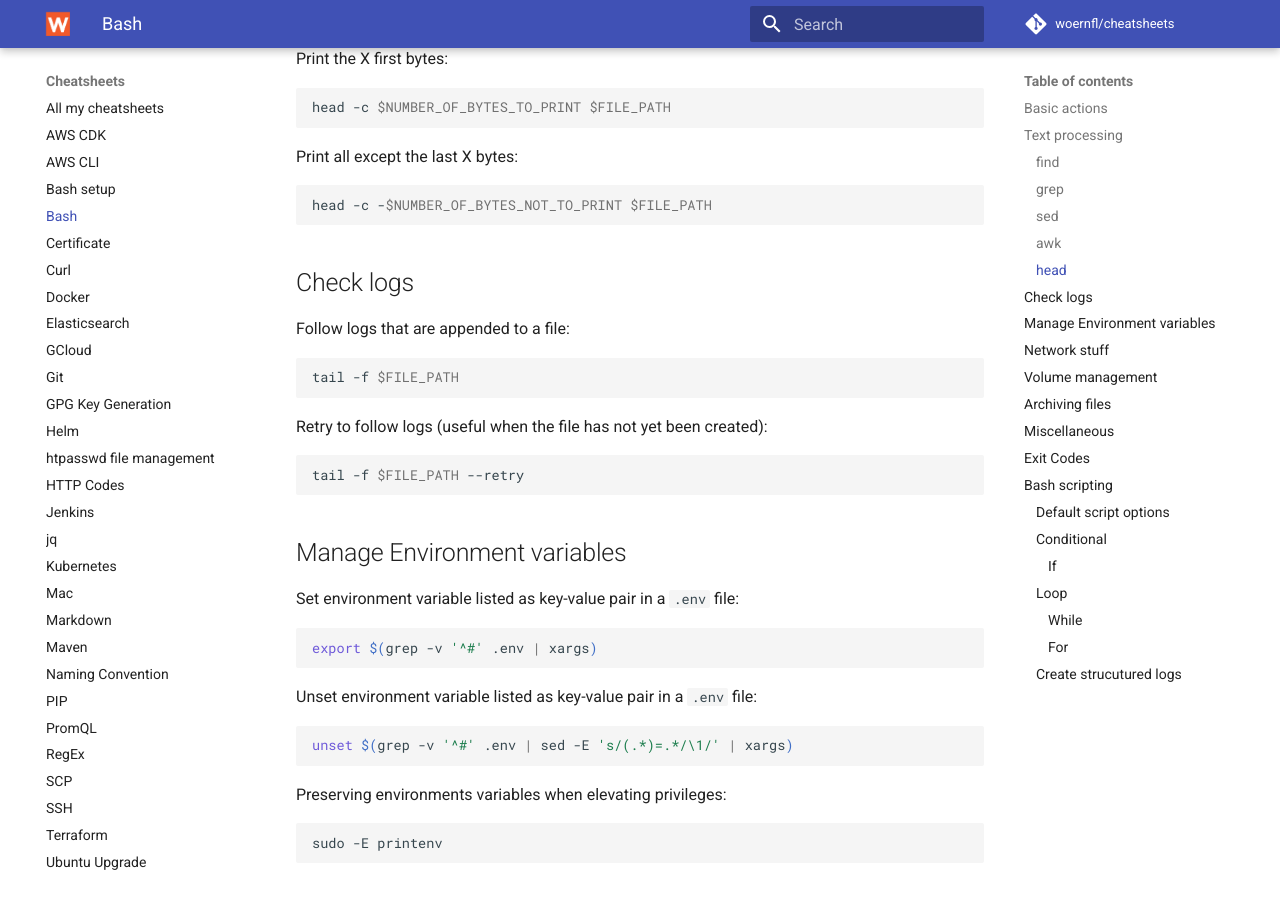
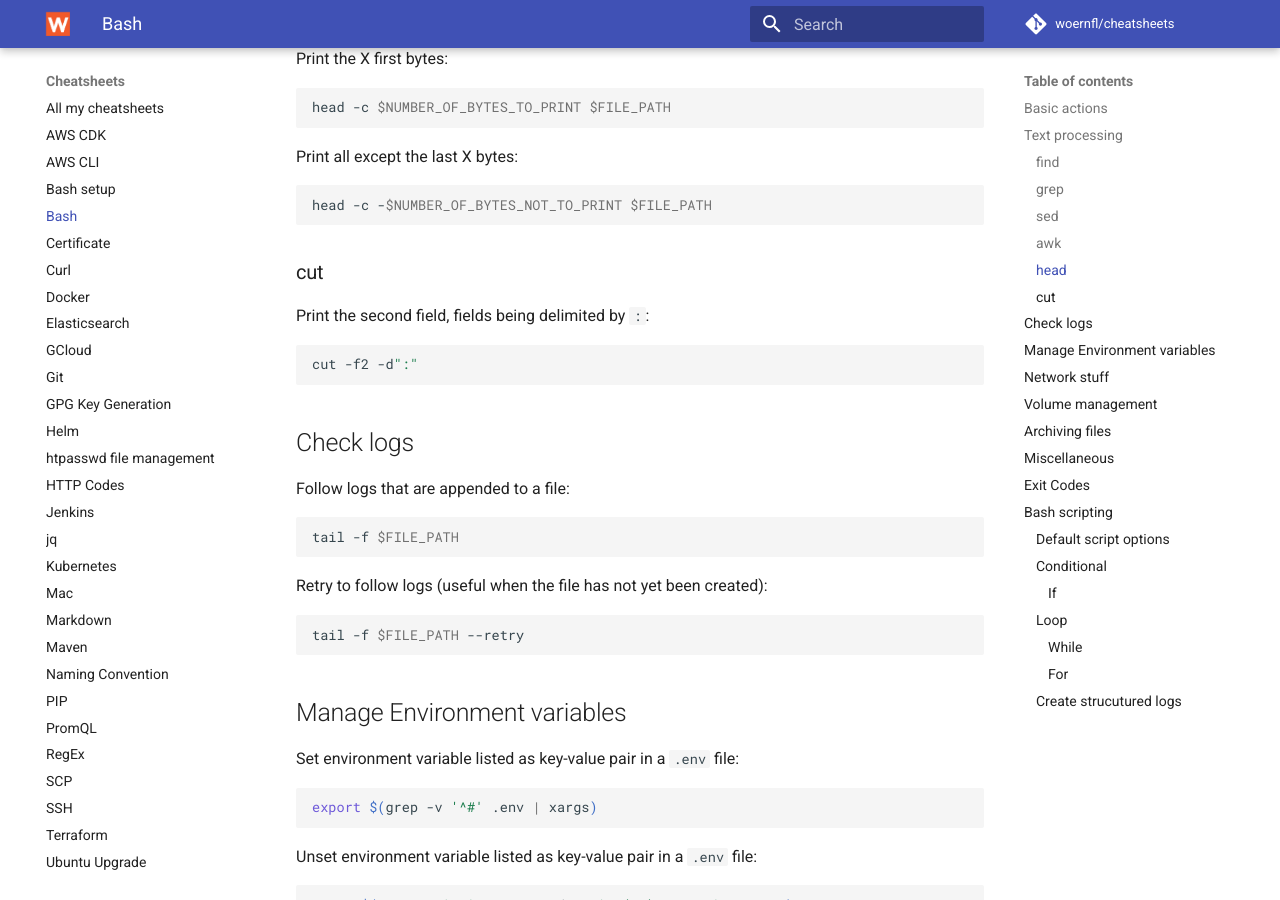
Before and after one commit to woernfl/cheatsheets, an MkDocs documentation site: the page built from docs/bash.md, in a window 1280 px wide and 900 px high, scrolled down 4252 px. Built offline with MkDocs 1.6.1 and Material for MkDocs 9.7.7, drawn with Linux system fonts in a browser that asks for light colours; comment, search, counter and statistics services are not loaded.

Commit message:
Update bash.md

````diff
--- a/docs/bash.md
+++ b/docs/bash.md
@@ -249,6 +249,14 @@
 
 ```bash
 head -c -$NUMBER_OF_BYTES_NOT_TO_PRINT $FILE_PATH
+```
+
+### cut
+
+Print the second field, fields being delimited by `:`:
+
+```bash
+cut -f2 -d":"
 ```
 
 ## Check logs
````
